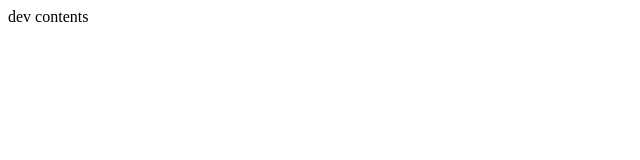
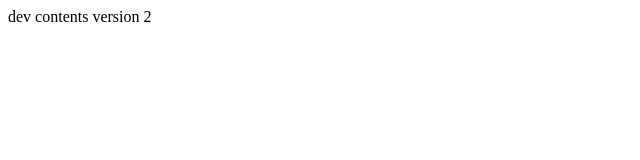
Before and after one commit to hitohata/doc-test-repo, a plain HTML site: page target/index.html in a window 1280 px wide. Shown: the full height of the page, 0-640 px from the left. Drawn offline with Linux system fonts and the light colour scheme.

Commit message:
fix index

```diff
--- a/target/index.html
+++ b/target/index.html
@@ -6,6 +6,6 @@
 <meta name="keywords" content="html tutorial template">
 </head>
 <body>
-    dev contents
+    dev contents version 2
 </body>
 </html>
```
